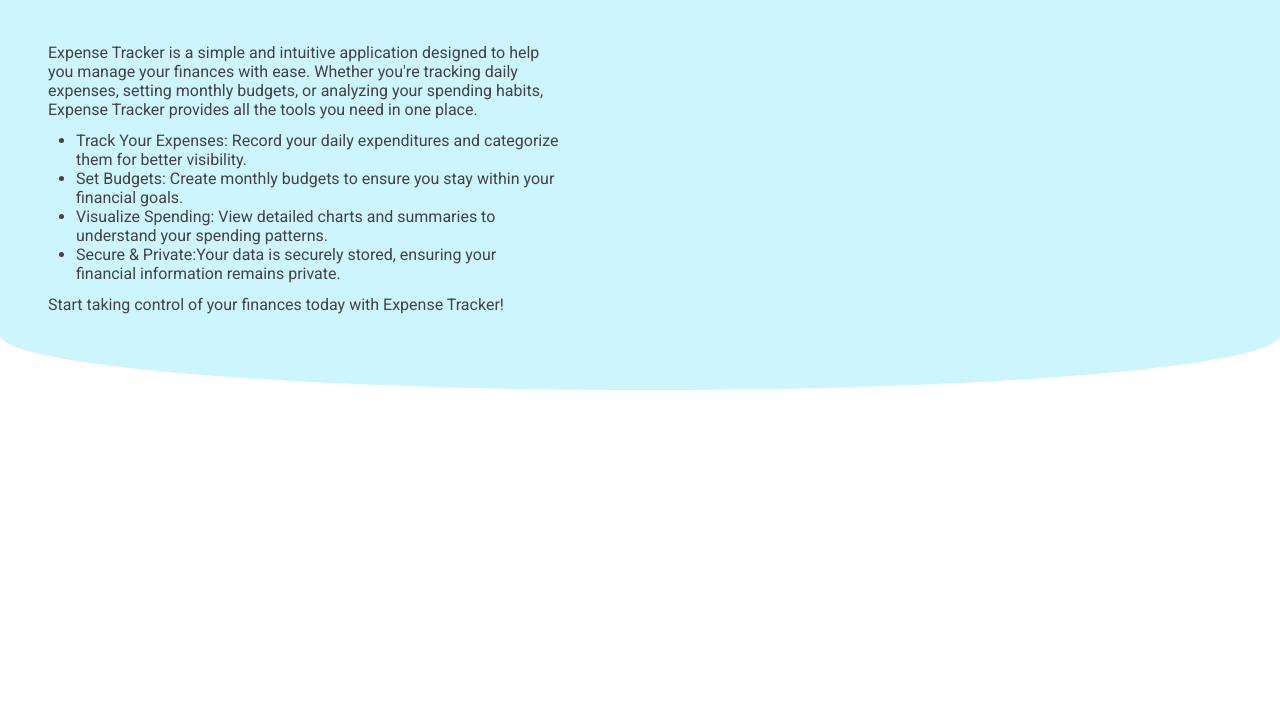
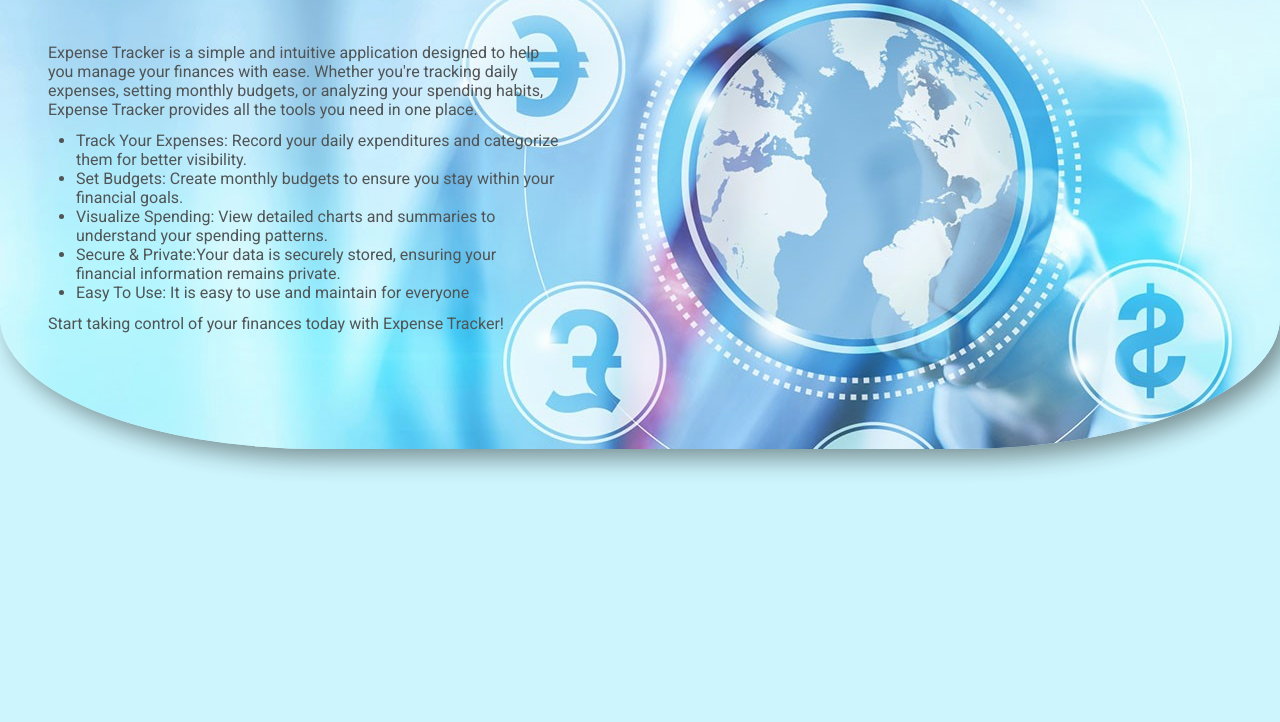
Before and after one commit to AbhinabaSantra/expense-tracker, a plain HTML site: page index.html in a window 1280 px wide. Shown: the part 78-800 px from the top of the page. Drawn offline with Linux system fonts and the light colour scheme.

Commit message:
added the background image and minoe modifications

```diff
--- a/index.html
+++ b/index.html
@@ -7,6 +7,7 @@
     <link rel="stylesheet" href="styles/landingPageStyles.css" />
   </head>
   <body>
+    <div class="infoSection">
       <header>
         <div class="appHead">
           <div class="logo"><img src="images/icons8-savings-50.png" /></div>
@@ -23,22 +24,23 @@
       <main>
         <div class="about">
           <p>
-          Expense Tracker is a simple and intuitive application designed to help
-          you manage your finances with ease. Whether you're tracking daily
-          expenses, setting monthly budgets, or analyzing your spending habits,
-          Expense Tracker provides all the tools you need in one place.
+            Expense Tracker is a simple and intuitive application designed to
+            help you manage your finances with ease. Whether you're tracking
+            daily expenses, setting monthly budgets, or analyzing your spending
+            habits, Expense Tracker provides all the tools you need in one
+            place.
           </p>
           <ul class="aboutDetails">
             <li>
               <p>
-              Track Your Expenses: Record your daily expenditures and categorize
-              them for better visibility.
+                Track Your Expenses: Record your daily expenditures and
+                categorize them for better visibility.
               </p>
             </li>
             <li>
               <p>
-              Set Budgets: Create monthly budgets to ensure you stay within your
-              financial goals.
+                Set Budgets: Create monthly budgets to ensure you stay within
+                your financial goals.
               </p>
             </li>
             <li>
@@ -53,11 +55,22 @@
                 financial information remains private.
               </p>
             </li>
+            <li>
+              <p>Easy To Use: It is easy to use and maintain for everyone</p>
+            </li>
           </ul>
 
           Start taking control of your finances today with Expense Tracker!
         </div>
       </main>
+    </div>
+    <!-- <article>
+      <div class="articleInfo">Track Your expenses</div>
+      <div class="articleInfo">Set Budget</div>
+      <div class="articleInfo">Visualize Spending</div>
+      <div class="articleInfo">Secure and Private</div>
+      <div class="articleInfo">Easy To use </div>
+    </article> -->
     <footer></footer>
   </body>
 </html>
--- a/styles/landingPageStyles.css
+++ b/styles/landingPageStyles.css
@@ -8,6 +8,7 @@ body {
   width: 100vw;
   display: flex;
   flex-direction: column;
+  background-color: #cdf5fd;
 }
 .navBar {
   list-style: none;
@@ -32,9 +33,7 @@ a {
   font-weight: 500;
 }
 main {
-  background-color: #cdf5fd;
-  border-radius: 0% 0% 60% 62% / 0% 0% 17% 17%;
-  padding: 20px;
+  padding: 20px 20px 60px 20px;
   display: flex;
   flex-direction: column;
   gap: 8px;
@@ -44,7 +43,6 @@ main {
   font-size: 32px;
 }
 header {
-  background-color: #cdf5fd;
   display: flex;
   justify-content: space-between;
   align-items: center;
@@ -68,3 +66,10 @@ header {
 .appName {
   color: #00a9ff;
 }
+.infoSection {
+  background: url(../images/background.jpeg);
+  opacity: 0.9;
+  background-size: cover;
+  border-radius: 0% 0% 25% 25%;
+  box-shadow: 10px 10px 25px rgba(0, 0, 0, 0.453);
+}
```
Also changed, not shown: images/background.jpeg (added). Lines whose indentation alone changed are shown as unchanged.
